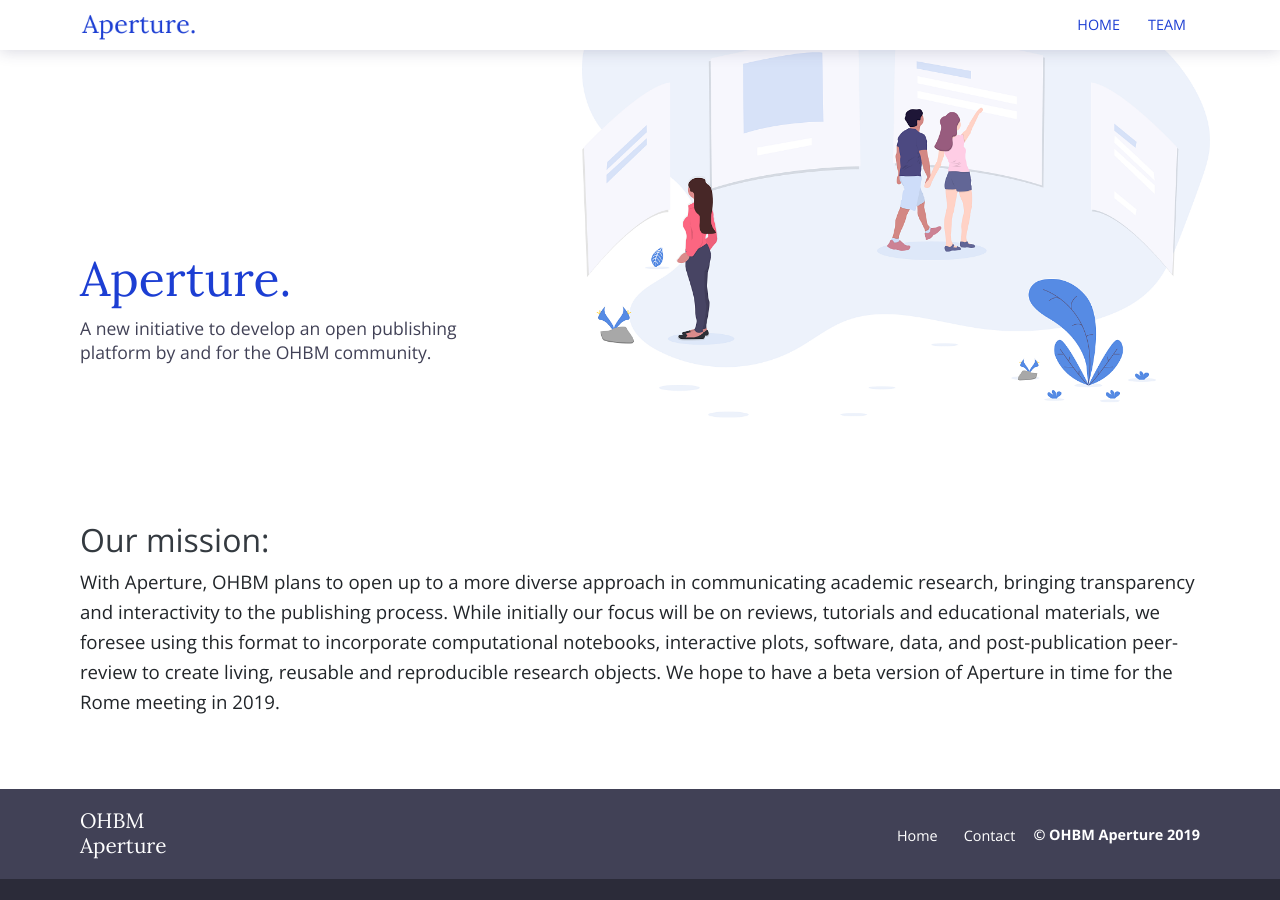
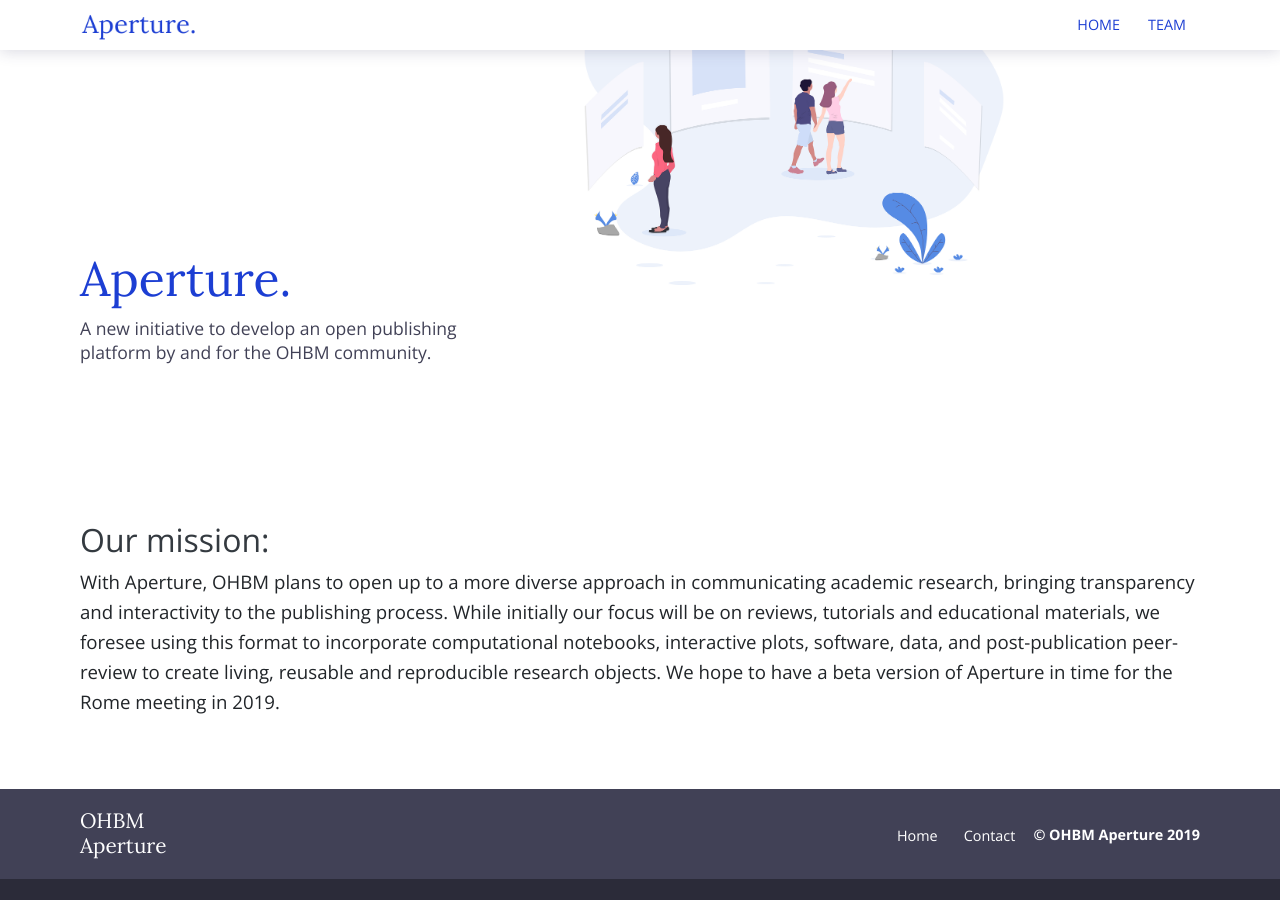
Before and after one commit to ohbm-aperture/ohbm-aperture.github.io, a Jekyll site: the page built from index.html, in a window 1280 px wide. Built offline with Jekyll 4.4.1, drawn with Linux system fonts in a browser that asks for light colours.

Commit message:
improve cross-browser rendering

```diff
--- a/_sass/pages/_home.scss
+++ b/_sass/pages/_home.scss
@@ -5,15 +5,15 @@
   background-position: 49px -40px;
   @include media-breakpoint-up(sm) {
     background-size: 90%;
-    background-position: 159px -40px;
+    background-position: 50% -40px;
   }
   @include media-breakpoint-up(md) {
     background-size: 70%;
-    background-position: 100% -50px;
+    background-position: 70% -50px;
   }
   @include media-breakpoint-up(lg) {
-    background-size: 60%;
-    background-position: 100% -70px;
+    background-size: 40%;
+    background-position: 70% -40px;
   }
   .call {
     position: relative;
--- a/_sass/pages/team/_page-team-list.scss
+++ b/_sass/pages/team/_page-team-list.scss
@@ -5,14 +5,14 @@
   background-position: 49px -40px;
   @include media-breakpoint-up(sm) {
     background-size: 90%;
-    background-position: 159px -40px;
+    background-position: 50% -40px;
   }
   @include media-breakpoint-up(md) {
     background-size: 70%;
-    background-position: 100% -50px;
+    background-position: 70% -50px;
   }
   @include media-breakpoint-up(lg) {
-    background-size: 60%;
-    background-position: 100% -70px;
+    background-size: 40%;
+    background-position: 70% -40px;
   }
 }
```
